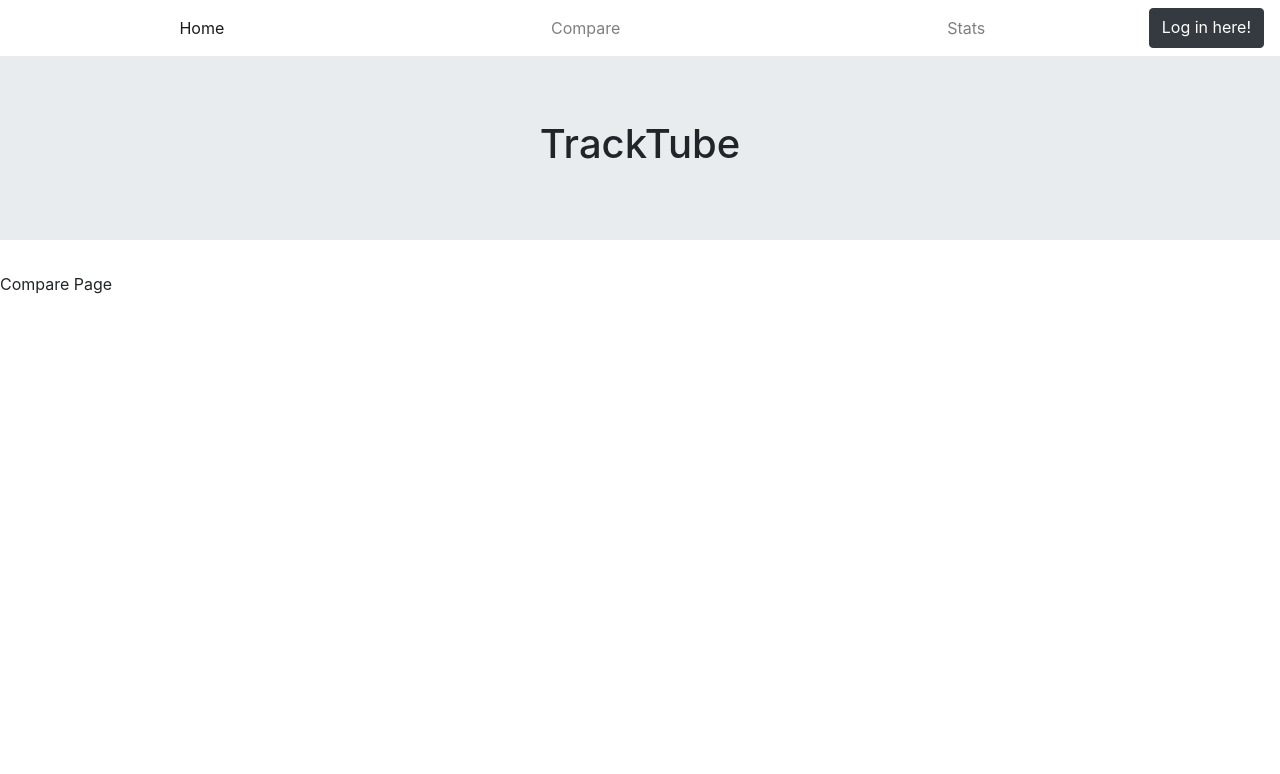
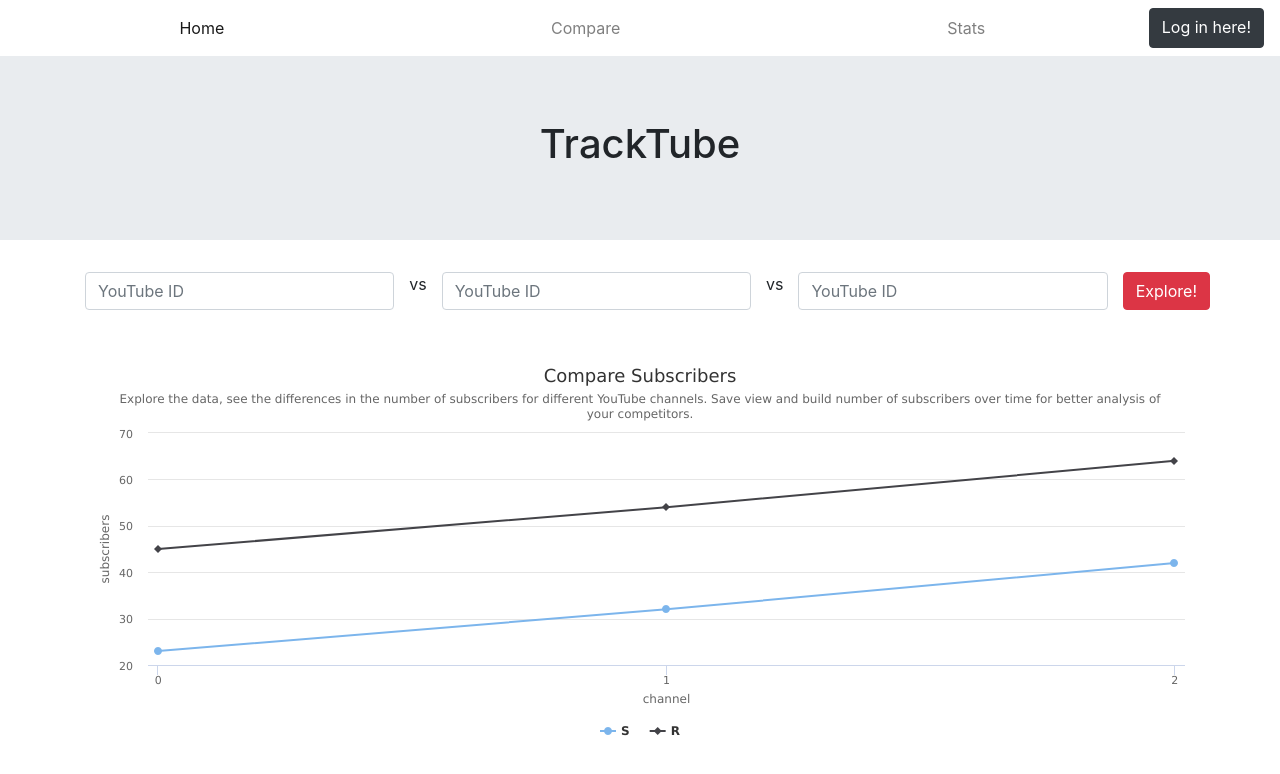
Before and after one commit to fabianaColombo/tracktube-client2, a React (Create React App) app: page /compare in a window 1280 px wide. Shown: the top 774 px of the page. Built offline with nearby package versions, Linux system fonts and the light colour scheme; no server answers.

Commit message:
Adding basic/initial UI to compare page - created input fields to explore youtube ids (using bootstrap) - imported graph component - button and graph are not functional yet

```diff
--- a/src/pages/Compare/index.js
+++ b/src/pages/Compare/index.js
@@ -1,5 +1,36 @@
 import React from "react";
+import Form from "react-bootstrap/Form";
+import Container from "react-bootstrap/Container";
+import Row from "react-bootstrap/Row";
+import Col from "react-bootstrap/Col";
+import Button from "react-bootstrap/Button";
+import GraphSubscribersCount from "../../components/GraphSubscribersCount";
 
 export default function Compare() {
-  return <div>Compare Page</div>;
+  return (
+    <>
+      <Container>
+        <Form>
+          <Row>
+            <Col>
+              <Form.Control placeholder="YouTube ID" />
+            </Col>
+            vs
+            <Col>
+              <Form.Control placeholder="YouTube ID" />
+            </Col>
+            vs
+            <Col>
+              <Form.Control placeholder="YouTube ID" />
+            </Col>
+            <Button variant="danger">Explore!</Button>
+          </Row>
+        </Form>
+      </Container>
+
+      <Container width="90%" className="mt-5">
+        <GraphSubscribersCount />
+      </Container>
+    </>
+  );
 }
```
